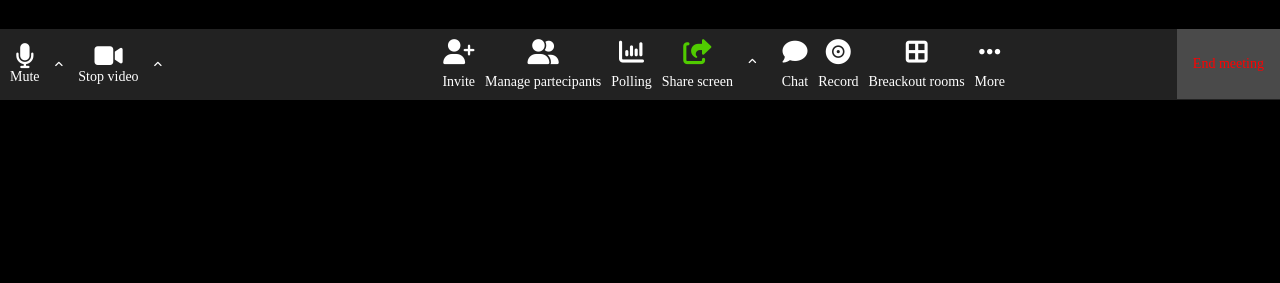
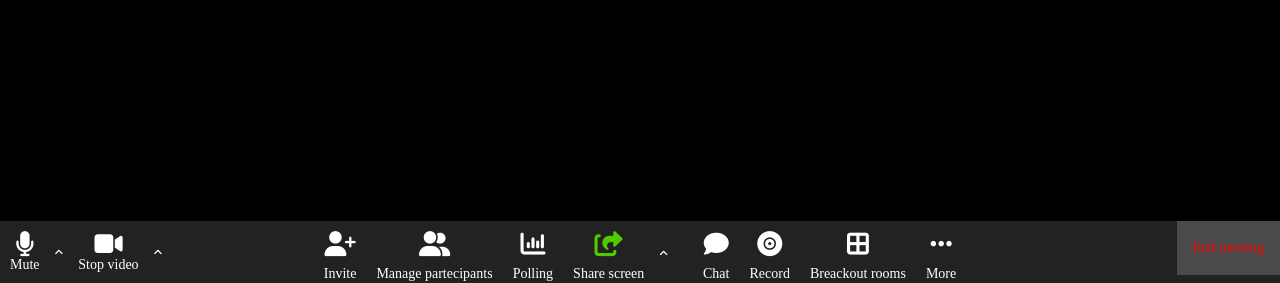
Before and after one commit to GiacomoDiNardo/html-css-zoom, a plain HTML site: page index.html in a window 1280 px wide. Shown: the part 517-800 px from the top of the page. Drawn offline with Linux system fonts and the light colour scheme.

Commit message:
central adjustment

```diff
--- a/css/style.css
+++ b/css/style.css
@@ -60,8 +60,10 @@
 .bottom-bar {
     background-color: #222222;
     padding: 10px;
-    justify-content: space-between;
-    position: relative;
+    position: absolute;
+    bottom: 0;
+    left: 0;
+    right: 0;
 }
 
 .bottom-bar i {
@@ -91,12 +93,16 @@
     display: inline-block;
     text-decoration: none;
     color: red;
-    padding: 1.7rem 1rem;
+    padding: 1.2rem 1rem;
 }
 
 .central {
-    gap: 10px;
+    gap: 20px;
     text-align: center;
+    position: absolute;
+    left: 50%;
+    top: 10px;
+    transform: translateX(-50%);
 }
 
 .central i {
--- a/index.html
+++ b/index.html
@@ -353,7 +353,7 @@
             </div>
         </div>
 
-        <div class="bottom-bar d-flex">
+        <div class="bottom-bar">
             <div class="left-side d-flex">
                 <div class="user-tools d-flex">
                     <div class="mic-icon">
```
